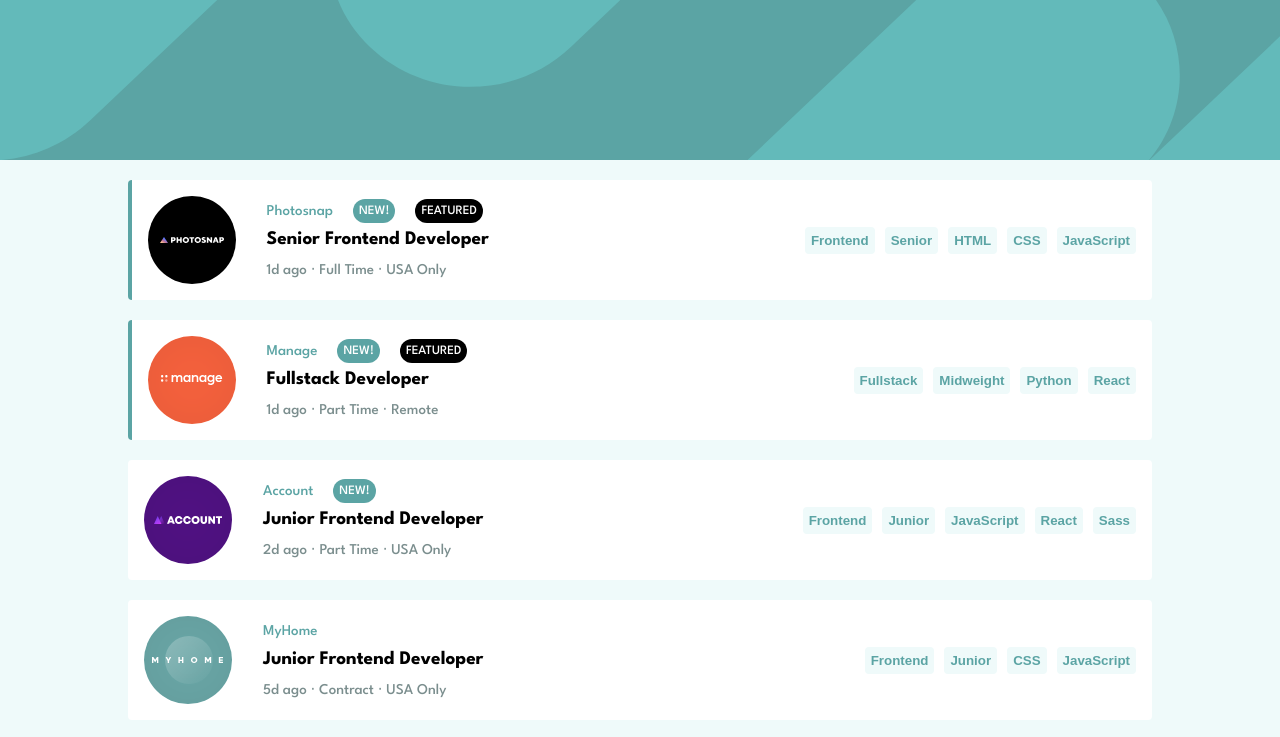
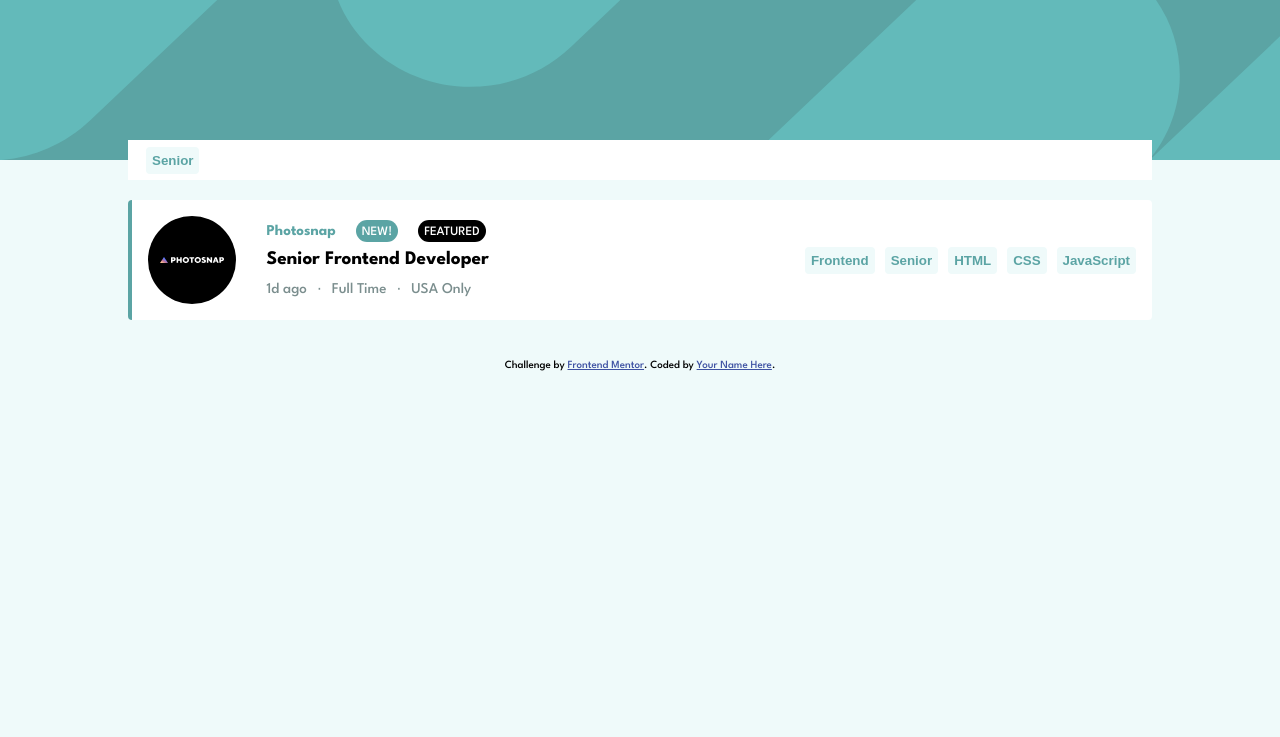
Before and after one commit to RensHinke/Job-Listings-With-Filtering, a plain HTML site: page static-job-listings-master/index.html in a window 1280 px wide. Both pictures are taken after a click on the button "Senior". Shown: the top 737 px of the page. Drawn offline with nearby package versions, Linux system fonts and the light colour scheme.

Commit message:
Added filter functionality

```diff
--- a/static-job-listings-master/app.js
+++ b/static-job-listings-master/app.js
@@ -1,3 +1,11 @@
+let filters = {
+    role: [],
+    level: [],
+    languages: [],
+    tools: []
+}
+let jobListings = [];
+
 $(document).ready(function() {
     loadData();
 });
@@ -6,6 +14,7 @@ function loadData() {
     $.getJSON("data.json", function(response) {
         $.each(response, function(i, field) {
             console.log(field);
+            jobListings.push(field);
             createCard(field);
         })
     });
@@ -64,9 +73,23 @@ function createCardInfo(data) {
     $(cardInfoPosition).append(positionName);
 
     // CardInfoTimeAndPlace content
-    let timeAndPlaceInfo = $("<div></div>")
-    $(timeAndPlaceInfo).append(data.postedAt + "  &sdot;  " + data.contract + "  &sdot;  " + data.location);
-    $(cardInfoTimeAndPlace).append(timeAndPlaceInfo);
+    let postedAtInfo = $("<div></div>");
+    $(postedAtInfo).append(data.postedAt);
+    $(cardInfoTimeAndPlace).append(postedAtInfo);
+
+    let dot1 = $("<div>&sdot;</div>");
+    $(cardInfoTimeAndPlace).append(dot1);
+
+    let contractInfo = $("<div></div>");
+    $(contractInfo).append(data.contract);
+    $(cardInfoTimeAndPlace).append(contractInfo);
+
+    let dot2 = $("<div>&sdot;</div>");
+    $(cardInfoTimeAndPlace).append(dot2);
+
+    let locationInfo = $("<div></div>");
+    $(locationInfo).append(data.location);
+    $(cardInfoTimeAndPlace).append(locationInfo);
 
     $(cardInfo).append(cardInfoCompany);
     $(cardInfo).append(cardInfoPosition);
@@ -80,24 +103,105 @@ function createCardCategories(data) {
     // Add role
     let role = $("<button></button>").addClass("card-category-button");
     $(role).append(data.role);
+    $(role).click(function() {
+        addToFilters("role", data.role);
+    })
     $(cardCategories).append(role);
 
     // Add level
     let level = $("<button></button>").addClass("card-category-button");
     $(level).append(data.level);
+    $(level).click(function() {
+        addToFilters("level", data.level);
+    })
     $(cardCategories).append(level);
 
     data.languages.forEach(lang => {
         let languageButton = $("<button></button>").addClass("card-category-button");
         $(languageButton).append(lang);
+        $(languageButton).click(function() {
+            addToFilters("languages", lang);
+        })
         $(cardCategories).append(languageButton);
     });
 
     data.tools.forEach(tool => {
         let toolButton = $("<button></button>").addClass("card-category-button");
         $(toolButton).append(tool);
+        $(toolButton).click(function() {
+            addToFilters("tools", tool);
+        })
         $(cardCategories).append(toolButton);
     });
 
     return cardCategories;
 }
+
+function addToFilters(category, value) {
+    if (!filters[category].includes(value)) {
+        filters[category].push(value);
+    }
+    console.log(filters);
+    updateScreen();
+}
+
+function removeFiltersOnScreen() {
+    $(".filterbar").empty();
+}
+
+function displayFiltersOnScreen() {
+    for (let category in filters) {
+        filters[category].forEach(value => {
+            let filterButton = $("<button></button>").addClass("card-category-button");
+            $(filterButton).append(value);
+            // Remove filter
+            $(filterButton).click(function() {
+                filters[category].splice(filters[category].indexOf(value), 1);
+                updateScreen()
+            });
+            $(".filterbar").append(filterButton);
+        })
+    }
+}
+
+function removeJobsOnScreen() {
+    $("main").empty();
+}
+
+function addFilteredListings() {
+    const filteredListings = getFilteredListings();
+    for (let i in filteredListings) {
+        createCard(filteredListings[i]);
+    }
+}
+
+function getFilteredListings() {
+    let filteredListings = jobListings.filter(job => {
+        let allowed = true;
+        for (let category in filters) {
+            let jobCategoryValues;
+            if (!Array.isArray(job[category])) {
+                jobCategoryValues = [job[category]];
+            } else {
+                jobCategoryValues = job[category];
+            }
+            let intersection = getIntersectionOfArrays(jobCategoryValues, filters[category]);
+            if (filters[category].length > 0 && intersection.length < filters[category].length) {
+                allowed = false;
+            }
+        }
+        return allowed;
+    });
+    return filteredListings;
+}
+
+function getIntersectionOfArrays(arr1, arr2) {
+    return arr1.filter(element => arr2.includes(element));
+}
+
+function updateScreen() {
+    removeFiltersOnScreen();
+    displayFiltersOnScreen();
+    removeJobsOnScreen();
+    addFilteredListings();
+}
--- a/static-job-listings-master/index.html
+++ b/static-job-listings-master/index.html
@@ -18,7 +18,7 @@
 </head>
 <body>
   <header>
-
+    <div class="filterbar"></div>
   </header>
   <main>
 
--- a/static-job-listings-master/style.css
+++ b/static-job-listings-master/style.css
@@ -6,6 +6,10 @@
     --filterColor: hsl(180, 31%, 95%);
     --darkCyan: hsl(180, 8%, 52%);
     --veryDarkCyan: hsl(180, 14%, 20%);
+
+    --filterWidth: 80%;
+    --filterHeight: 5vh;
+    --filterPadding: 18px;
 }
 
 *, *::before, *::after {
@@ -26,11 +30,25 @@ header {
     background-image: url(./images/bg-header-desktop.svg);
     background-repeat: no-repeat;
     background-size: cover;
+    position: relative;
+}
+
+.filterbar {
+    display: flex;
+    align-items: center;
+    gap: 20px;
+    width: var(--filterWidth);
+    height: var(--filterHeight);
+    padding: 0 var(--filterPadding);
+    background-color: white;
+    position: absolute;
+    top: calc(100% - (var(--filterHeight) / 2));
+    left: calc((100% - var(--filterWidth)) / 2);
 }
 
 main {
     width: 80%;
-    margin: auto;
+    margin: 5vh auto;
 }
 
 .card {
@@ -58,10 +76,12 @@ main {
 
 .company-name {
     color: var(--primaryColor);
+    font-weight: 700;
 }
 
 .card-tag-new, .card-tag-featured {
     padding: 6px;
+    padding-bottom: 4px;
     border-radius: 12px;
     color: white;
     font-size: 0.8rem;
@@ -83,6 +103,9 @@ main {
 
 /* Bottom part of card info */
 .card-info-bottom {
+    display: flex;
+    align-items: center;
+    gap: 10px;
     color: var(--darkCyan);
 }
 
@@ -102,6 +125,12 @@ main {
     font-weight: 700;
 }
 
+.card-category-button:hover {
+    color: white;
+    background-color: var(--primaryColor);
+    cursor: pointer;
+}
+
 .featured {
     border-left: 4px solid var(--primaryColor)
 }
```
